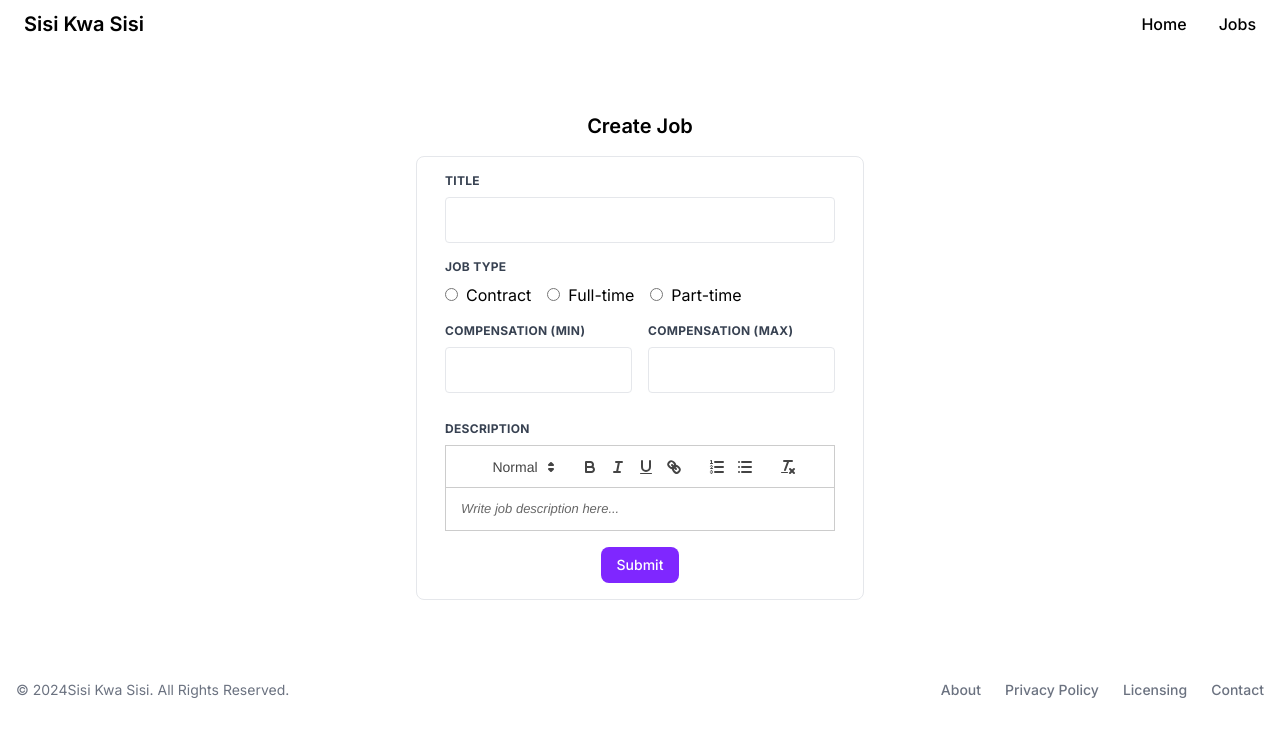
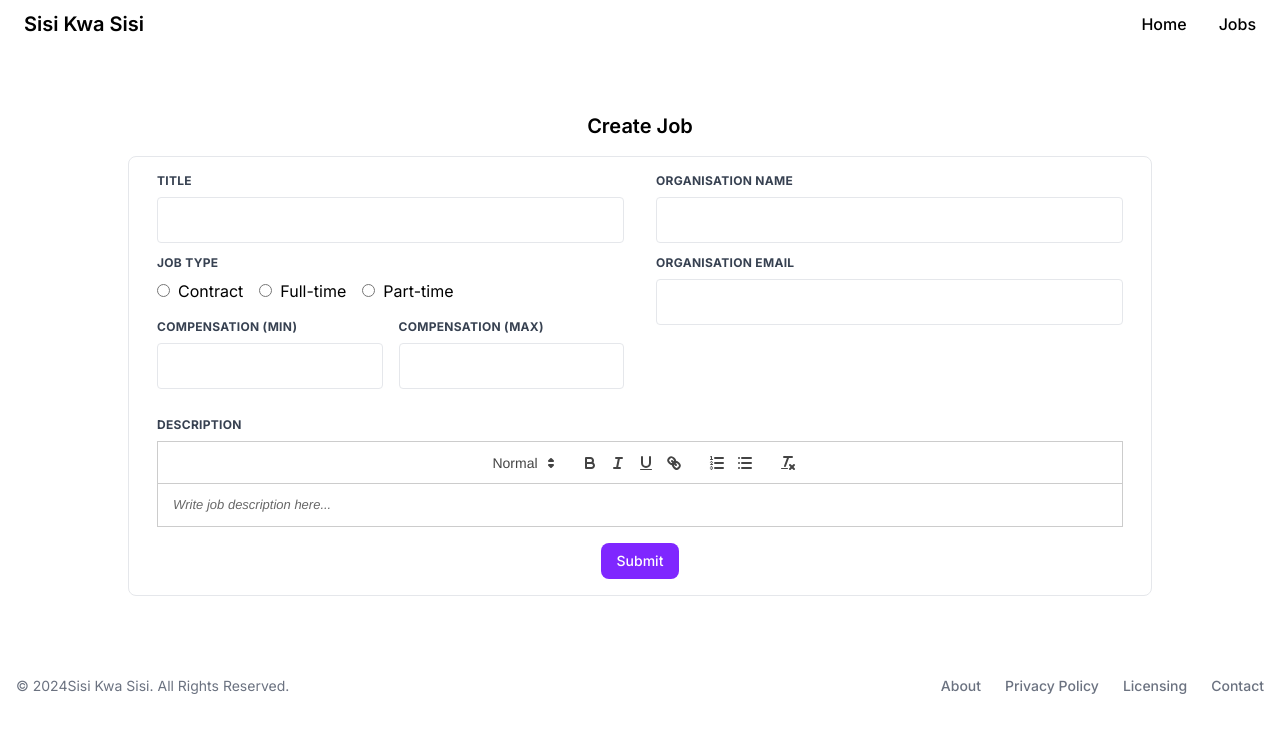
Before and after one commit to Lansan-Technology/sis-kwa-sisi, a Next.js app: page /create-job in a window 1280 px wide. Shown: the top 736 px of the page. Built offline with nearby package versions, Linux system fonts and the light colour scheme.

Commit message:
More changes

```diff
--- a/components/forms/NewJob.tsx
+++ b/components/forms/NewJob.tsx
@@ -7,7 +7,7 @@ import { createJobPosting } from "@/server";
 
 export function NewJobForm() {
   return (
-    <div className="max-w-md mx-auto">
+    <div className="max-w-5xl mx-auto">
       <h2 className="text-xl font-semibold mb-4">Create Job</h2>
       <Formik
         initialValues={{
@@ -21,6 +21,7 @@ export function NewJobForm() {
           status: "",
           job_type: "",
           vacancies: "",
+          organization_email: ""
         }}
         validate={(values) => {
           const errors = {};
@@ -28,17 +29,19 @@ export function NewJobForm() {
           return errors;
         }}
         onSubmit={async (values, { setSubmitting }) => {
-          // Handle form submission here
           await createJobPosting({
             title: values.title,
             description: values.description,
             salary_compensation: `${values.compensation_min} - ${values.compensation_max}`,
+            organization: values.organization
           });
-          setSubmitting(false)
+          setSubmitting(false);
         }}
       >
         {({ isSubmitting }) => (
           <Form className="space-y-4 p-4 border rounded-lg">
+            <div className="flex gap-2">
+              <div className="w-full md:flex-1">
                 <div className="w-full px-3 mb-6 md:mb-0">
                   <label
                     htmlFor="title"
@@ -60,6 +63,48 @@ export function NewJobForm() {
                 </div>
                 <JobType />
                 <Compensation />
+              </div>
+              <div className="w-full md:flex-1">
+                <div className="w-full px-3 mb-6 md:mb-0">
+                  <label
+                    htmlFor="organization"
+                    className="block uppercase tracking-wide text-gray-700 text-xs font-bold mb-2 text-start"
+                  >
+                    Organisation Name
+                  </label>
+                  <Field
+                    type="text"
+                    name="organization"
+                    id="organization"
+                    className="appearance-none block w-full text-gray-700 border rounded py-3 px-4 mb-3 leading-tight focus:outline-none focus:bg-white"
+                  />
+                  <ErrorMessage
+                    name="organization"
+                    component="div"
+                    className="text-red-600"
+                  />
+                </div>
+                <div className="w-full px-3 mb-6 md:mb-0">
+                  <label
+                    htmlFor="organization_email"
+                    className="block uppercase tracking-wide text-gray-700 text-xs font-bold mb-2 text-start"
+                  >
+                    Organisation Email
+                  </label>
+                  <Field
+                    type="email"
+                    name="organization_email"
+                    id="organization_email"
+                    className="appearance-none block w-full text-gray-700 border rounded py-3 px-4 mb-3 leading-tight focus:outline-none focus:bg-white"
+                  />
+                  <ErrorMessage
+                    name="organization_email"
+                    component="div"
+                    className="text-red-600"
+                  />
+                </div>
+              </div>
+            </div>
             <div className="w-full px-3 mb-6 md:mb-0">
               <label
                 htmlFor="description"
--- a/components/job-detail/JobDetails.tsx
+++ b/components/job-detail/JobDetails.tsx
@@ -1,6 +1,7 @@
 import { getJob } from "@/server";
 import React from "react";
 import { JobDescription } from ".";
+import Link from "next/link";
 
 export async function JobDetails({ params }: { params: { id: string } }) {
   const { id } = params;
@@ -40,12 +41,13 @@ export async function JobDetails({ params }: { params: { id: string } }) {
             </p>
           </div>
           <div className="flex justify-end p-4 md:p-5 border-t border-gray-200 rounded-b">
-            <button
+            <Link
+            href={'/job-application'}
               type="button"
               className="text-white bg-primary font-medium rounded-lg  px-5 py-2.5 text-center"
             >
               Apply Now
-            </button>
+            </Link>
           </div>
         </div>
       </div>
```
Lines whose indentation alone changed are shown as unchanged.
